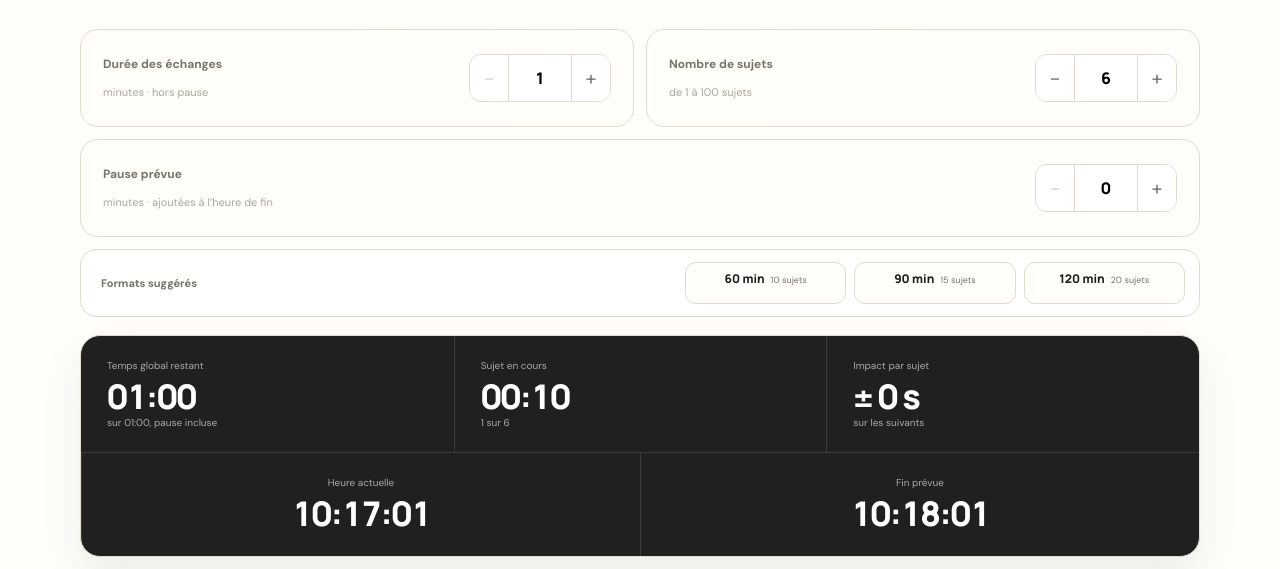
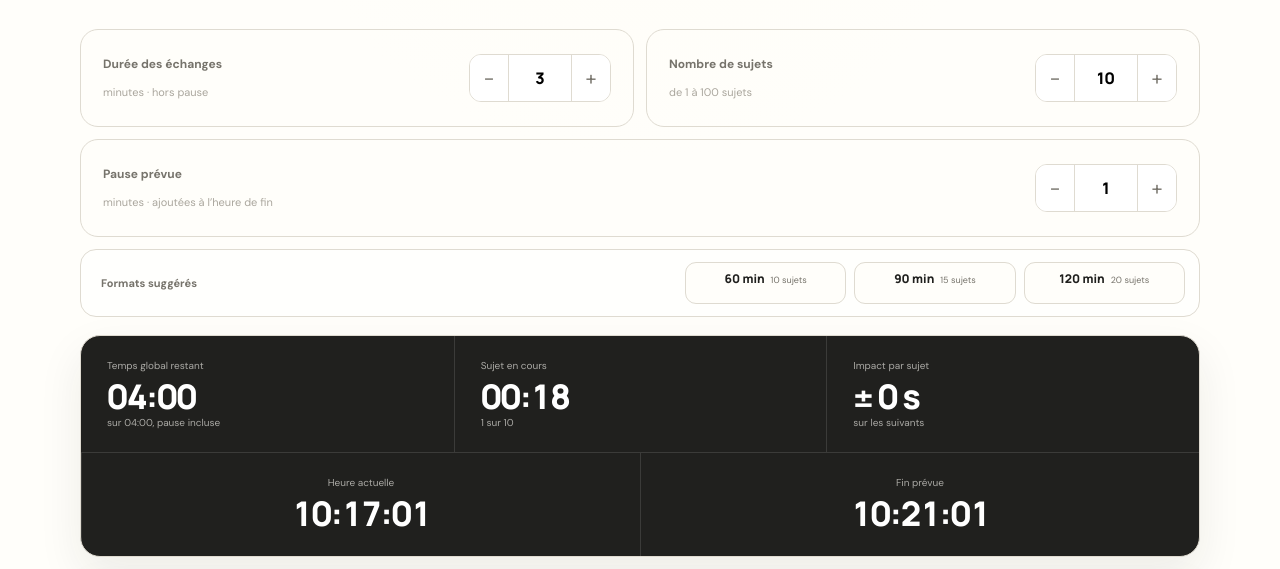
Before and after one commit to pierkiroule/Tim, a React (Vite) app: page / in a window 1280 px wide. Shown: the part 223-792 px from the top of the page. Built offline with nearby package versions, Linux system fonts and the light colour scheme.

Commit message:
Met à jour le cadrage par défaut

```diff
--- a/src/components/Configuration.jsx
+++ b/src/components/Configuration.jsx
@@ -25,7 +25,7 @@ export function Configuration({ meeting, onConfigure }) {
           {PRESETS.map((preset) => {
             const active = meeting.duration === preset.duration && meeting.subjectCount === preset.subjectCount && meeting.plannedPauseMinutes === 0
             return (
-              <button className={`preset ${active ? 'preset--active' : ''}`} type="button" key={preset.duration} disabled={meeting.started} onClick={() => onConfigure(preset.duration, preset.subjectCount)} aria-pressed={active}>
+              <button className={`preset ${active ? 'preset--active' : ''}`} type="button" key={preset.duration} disabled={meeting.started} onClick={() => onConfigure(preset.duration, preset.subjectCount, 0)} aria-pressed={active}>
                 <strong>{preset.duration} min</strong><small>{preset.subjectCount} sujets</small>
               </button>
             )
--- a/src/domain/meeting.js
+++ b/src/domain/meeting.js
@@ -1,5 +1,6 @@
-export const DEFAULT_DURATION = 1
-export const DEFAULT_SUBJECT_COUNT = 6
+export const DEFAULT_DURATION = 3
+export const DEFAULT_SUBJECT_COUNT = 10
+export const DEFAULT_PLANNED_PAUSE = 1
 export const MIN_DURATION = 1
 export const MAX_DURATION = 480
 export const MIN_SUBJECTS = 1
@@ -11,7 +12,7 @@ export function clamp(value, minimum, maximum) {
   return Math.min(maximum, Math.max(minimum, value))
 }
 
-export function normalizeConfig(duration, subjectCount, plannedPauseMinutes = 0) {
+export function normalizeConfig(duration, subjectCount, plannedPauseMinutes = DEFAULT_PLANNED_PAUSE) {
   const safeDuration = Number.isFinite(Number(duration)) ? Number(duration) : DEFAULT_DURATION
   const safeCount = Number.isFinite(Number(subjectCount)) ? Number(subjectCount) : DEFAULT_SUBJECT_COUNT
 
@@ -23,7 +24,7 @@ export function normalizeConfig(duration, subjectCount, plannedPauseMinutes = 0)
   }
 }
 
-export function createMeeting(duration = DEFAULT_DURATION, subjectCount = DEFAULT_SUBJECT_COUNT, plannedPauseMinutes = 0) {
+export function createMeeting(duration = DEFAULT_DURATION, subjectCount = DEFAULT_SUBJECT_COUNT, plannedPauseMinutes = DEFAULT_PLANNED_PAUSE) {
   const config = normalizeConfig(duration, subjectCount, plannedPauseMinutes)
   const totalSeconds = config.duration * 60
   const pauseAllowance = config.plannedPauseMinutes * 60
```
Also changed, not shown: 2 other files (tests, documents, lock files or other folders).
